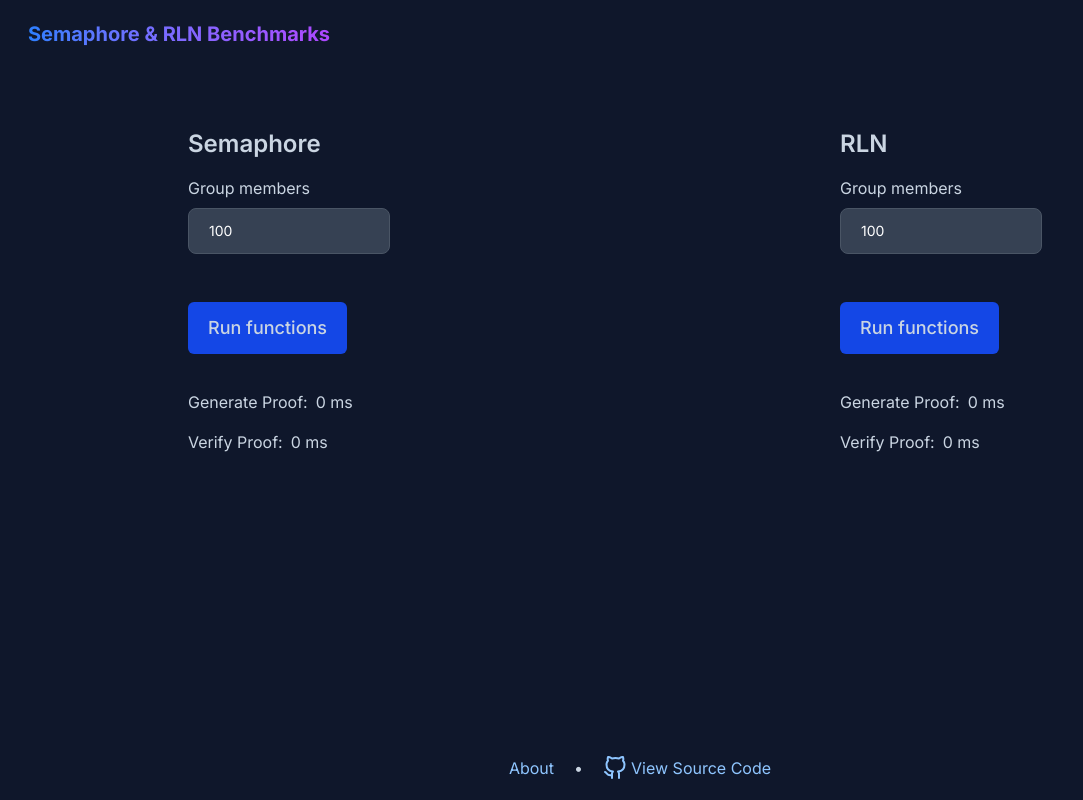
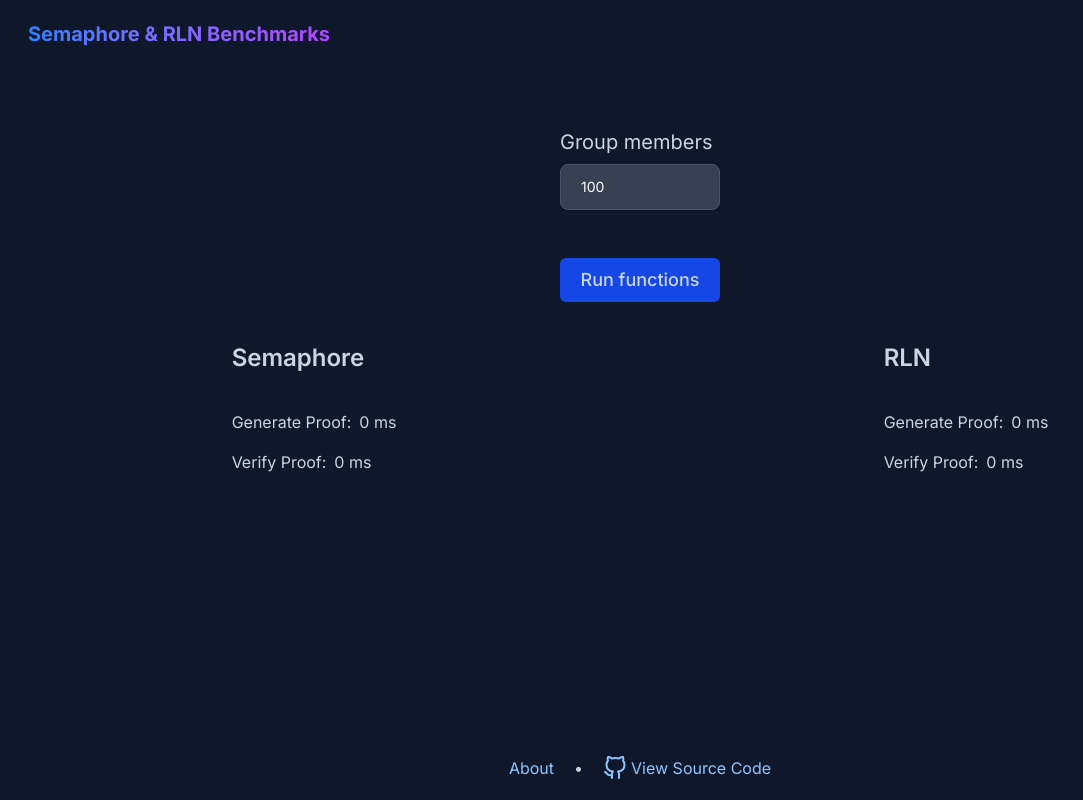
Before and after one commit to vplasencia/rln, a Next.js app in the folder browser/: page / in a window 1280 px wide. Shown: the whole page, without its empty margins (0-1083 px from the left). Built offline with nearby package versions, Linux system fonts and the light colour scheme.

Commit message:
refactor: modify ui to compare protocols

```diff
--- a/browser/src/app/page.tsx
+++ b/browser/src/app/page.tsx
@@ -3,7 +3,7 @@ import {
   Identity,
   Group,
   generateProof as generateProofSemaphore,
-  verifyProof as verifyProofSemaphore,
+  verifyProof as verifyProofSemaphore
 } from "@semaphore-protocol/core"
 import { run } from "@/utils/run"
 import { generateMembers } from "@/utils/generate-members"
@@ -12,114 +12,96 @@ import generateProof from "../../../proof/src/generate-proof"
 import verifyProof from "../../../proof/src/verify-proof"
 
 export default function Home() {
-  const [semaphoreGroupMembers, setSemaphoreGroupMembers] =
-    useState<number>(100)
-  const [rlnGroupMembers, setrlnGroupMembers] = useState<number>(100)
-  const [semaphoreTimes, setSemaphoreTimes] = useState<number[]>([])
-  const [rlnTimes, setRlnTimes] = useState<number[]>([])
+  const [groupMembers, setGroupMembers] = useState<number>(100)
+  const [times, setTimes] = useState<number[]>([])
 
-  const runSemaphoreFunctions = async () => {
+  const runFunctions = async () => {
     const timeValues = []
 
-    const members = generateMembers(semaphoreGroupMembers)
+    const members = generateMembers(groupMembers)
     const group = new Group(members)
     const index = Math.floor(members.length / 2)
     const member = new Identity(index.toString())
-    const [proof, time0] = await run(async () => generateProofSemaphore(member, group, 1, 1))
+
+    // Semaphore Functions
+    const [semaphoreProof, time0] = await run(async () =>
+      generateProofSemaphore(member, group, 1, 1)
+    )
     timeValues.push(Number(time0.toFixed(3)))
-    const [, time1] = await run(async () => verifyProofSemaphore(proof))
+    const [, time1] = await run(async () =>
+      verifyProofSemaphore(semaphoreProof)
+    )
     timeValues.push(Number(time1.toFixed(3)))
-    setSemaphoreTimes(timeValues)
-  }
 
-  const runRLNFunctions = async () => {
-    const timeValues = []
-
-    const members = generateMembers(rlnGroupMembers)
-    const group = new Group(members)
-    const index = Math.floor(members.length / 2)
-    const member = new Identity(index.toString())
+    // RLN Functions
     const leafIndex = group.indexOf(member.commitment)
     const merkleProof = group.generateMerkleProof(leafIndex)
     const merkleProofLength = merkleProof.siblings.length
     const merkleTreeDepth = merkleProofLength !== 0 ? merkleProofLength : 1
 
-    const [proof, time0] = await run(async () => generateProof(member, group, 1, 1, 0, 10, undefined, {
+    const [proof, time2] = await run(async () =>
+      generateProof(member, group, 1, 1, 0, 10, undefined, {
         zkey: `/rln-zk-artifacts/rln-${merkleTreeDepth}.zkey`,
         wasm: `/rln-zk-artifacts/rln-${merkleTreeDepth}.wasm`
-    }))
+      })
+    )
 
-    timeValues.push(Number(time0.toFixed(3)))
-    const [, time1] = await run(async () => verifyProof(proof))
-    timeValues.push(Number(time1.toFixed(3)))
+    timeValues.push(Number(time2.toFixed(3)))
+    const [, time3] = await run(async () => verifyProof(proof))
+    timeValues.push(Number(time3.toFixed(3)))
 
-    setRlnTimes(timeValues)
+    setTimes(timeValues)
   }
 
   return (
     <div>
-      <div className="flex flex-wrap justify-around items-center mt-10 gap-10">
-        <div className="flex flex-col gap-4">
-          <div className="text-2xl font-semibold">Semaphore</div>
       <div>
-            <div className="mb-2">Group members</div>
+        <div className="flex flex-col flex-wrap justify-center items-center mt-10 gap-10">
+          <div>
+            <div className="mb-2 text-xl">Group members</div>
             <input
               type="number"
               id="semaphore-input"
               defaultValue={100}
-              onChange={(e) => setSemaphoreGroupMembers(Number(e.target.value))}
+              onChange={(e) => setGroupMembers(Number(e.target.value))}
               aria-describedby="helper-text-explanation"
-              className="mb-2 border text-sm rounded-lg block w-4/5 py-3 px-5 bg-gray-700 border-gray-600 placeholder-gray-400 text-white focus:ring-blue-500 focus:border-blue-500"
+              className="mb-2 border text-sm rounded-lg block w-[160px] py-3 px-5 bg-gray-700 border-gray-600 placeholder-gray-400 text-white focus:ring-blue-500 focus:border-blue-500 focus-visible:outline-none"
               placeholder="100"
               required
             />
+          </div>
           <button
-              onClick={runSemaphoreFunctions}
-              className="mt-10 cursor-pointer transition-colors duration-150 py-3 px-5 text-lg font-medium rounded-md bg-blue-700 hover:bg-blue-800"
+            onClick={runFunctions}
+            className="cursor-pointer transition-colors duration-150 py-2 px-5 text-lg font-medium rounded-md bg-blue-700 hover:bg-blue-800"
           >
             Run functions
           </button>
         </div>
+      </div>
+      <div className="flex flex-wrap justify-around items-center mt-10 gap-10">
+        <div className="flex flex-col gap-4">
+          <div className="text-2xl font-semibold">Semaphore</div>
           <div className="flex flex-col gap-4 mt-5">
             <div className="flex gap-2">
               <div>Generate Proof:</div>
-              <div> {semaphoreTimes[0]? semaphoreTimes[0]:0} ms</div>
+              <div> {times[0] ? times[0] : 0} ms</div>
             </div>
             <div className="flex gap-2">
               <div>Verify Proof:</div>
-              <div>{semaphoreTimes[1]? semaphoreTimes[1]:0} ms</div>
+              <div>{times[1] ? times[1] : 0} ms</div>
             </div>
           </div>
         </div>
         <div className="flex flex-col gap-4">
           <div className="text-2xl font-semibold">RLN</div>
-          <div>
-            <div className="mb-2">Group members</div>
-            <input
-              type="number"
-              id="rln-input"
-              defaultValue={100}
-              onChange={(e) => setrlnGroupMembers(Number(e.target.value))}
-              aria-describedby="helper-text-explanation"
-              className="mb-2 border text-sm rounded-lg block w-4/5 py-3 px-5 bg-gray-700 border-gray-600 placeholder-gray-400 text-white focus:ring-blue-500 focus:border-blue-500"
-              placeholder="100"
-              required
-            />
-            <button
-              onClick={runRLNFunctions}
-              className="mt-10 cursor-pointer transition-colors duration-150 py-3 px-5 text-lg font-medium rounded-md bg-blue-700 hover:bg-blue-800"
-            >
-              Run functions
-            </button>
-          </div>
           <div className="flex flex-col gap-4 mt-5">
             <div className="flex gap-2">
               <div>Generate Proof:</div>
-              <div>{rlnTimes[0]? rlnTimes[0]:0} ms</div>
+              <div>{times[2] ? times[2] : 0} ms</div>
             </div>
             <div className="flex gap-2">
               <div>Verify Proof:</div>
-              <div>{rlnTimes[1]? rlnTimes[1]:0} ms</div>
+              <div>{times[3] ? times[3] : 0} ms</div>
             </div>
           </div>
         </div>
```
Lines whose indentation alone changed are shown as unchanged.
